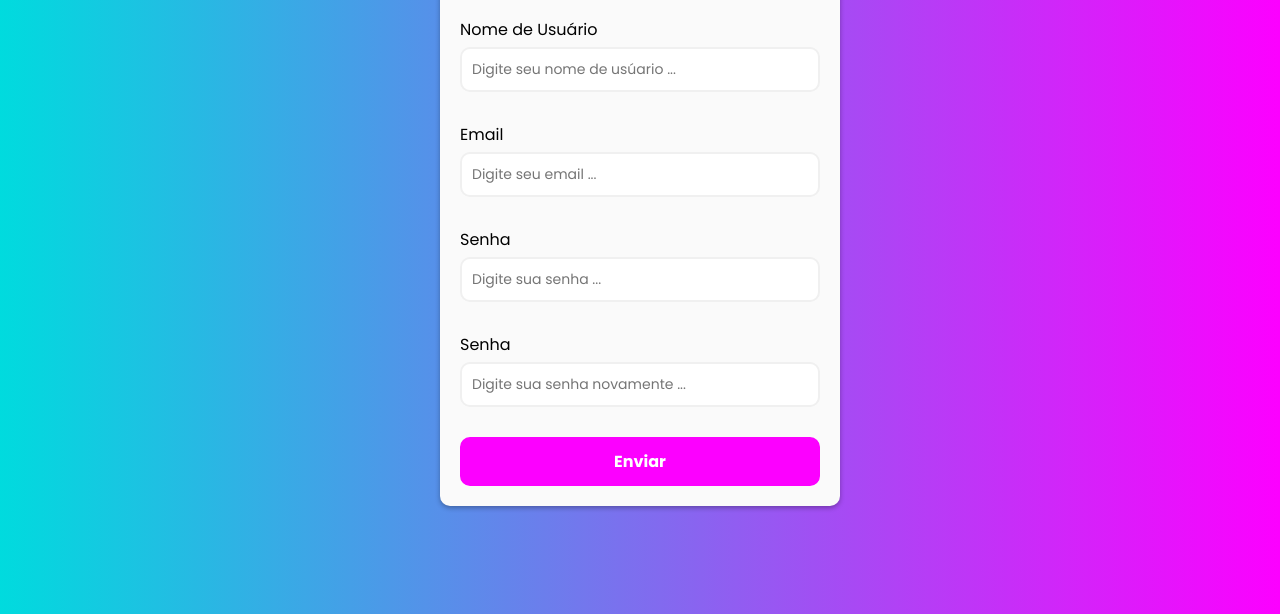
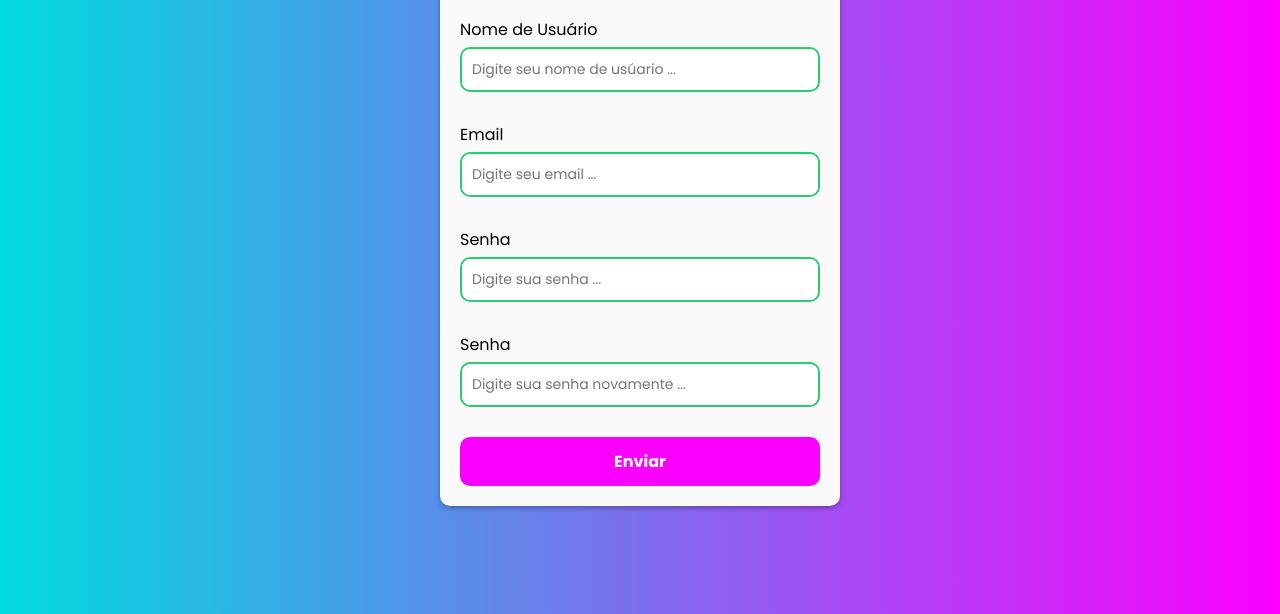
Before and after one commit to PhelipeSilvestre/Form_01, a plain HTML site: page index.html in a window 1280 px wide. Shown: the part 186-800 px from the top of the page. Drawn offline with Linux system fonts and the light colour scheme.

Commit message:
add validation to all inputs

```diff
--- a/index.html
+++ b/index.html
@@ -45,7 +45,7 @@
 
         <div class="form-control">
           <label for="password">Senha</label>
-          <input type="text" id="password" placeholder="Digite sua senha ..." />
+          <input type="password" id="password" placeholder="Digite sua senha ..." />
           <i class="fas fa-exclamation-circle"></i>
           <i class-="fas fa-check-circle"></i>
           <small>Mensagem de erro</small>
@@ -54,7 +54,7 @@
         <div class="form-control">
           <label for="password-confirmation">Senha</label>
           <input
-            type="text"
+            type="password"
             id="password-confirmation"
             placeholder="Digite sua senha novamente ..."
           />
--- a/scripts.js
+++ b/scripts.js
@@ -47,6 +47,16 @@ function checkInputs() {
   }
 }
 
+const formControl = form.querySelectorAll(".form-control");
+
+const formIsValid = [...formControl].every((formControl) => {
+  return (formControl.className = "form-control success");
+});
+
+if (formIsValid) {
+  console.log("O formulário é valido");
+}
+
 function setErrorFor(input, message) {
   const formControl = input.parentElement;
   const small = formControl.querySelector("small");
@@ -66,6 +76,7 @@ function setSuccessFor(input) {
 }
 
 function checkEmail(email) {
-    return /^(([^<>()\[\]\\.,;:\s@"]+(\.[^<>()\[\]\\.,;:\s@"]+)*)|(".+"))@((\[[0-9]{1,3}\.[0-9]{1,3}\.[0-9]{1,3}\.[0-9]{1,3}])|(([a-zA-Z\-0-9]+\.)+[a-zA-Z]{2,}))$/.test(
-      email
-    )};
+  return /^(([^<>()\[\]\\.,;:\s@"]+(\.[^<>()\[\]\\.,;:\s@"]+)*)|(".+"))@((\[[0-9]{1,3}\.[0-9]{1,3}\.[0-9]{1,3}\.[0-9]{1,3}])|(([a-zA-Z\-0-9]+\.)+[a-zA-Z]{2,}))$/.test(
+    email
+  );
+}
```
